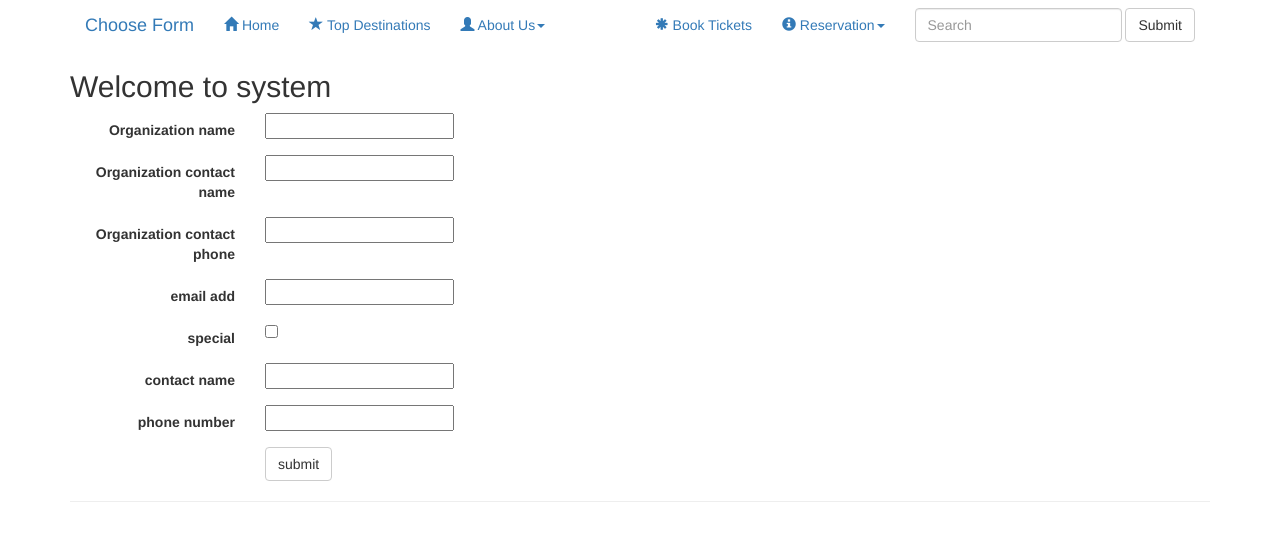
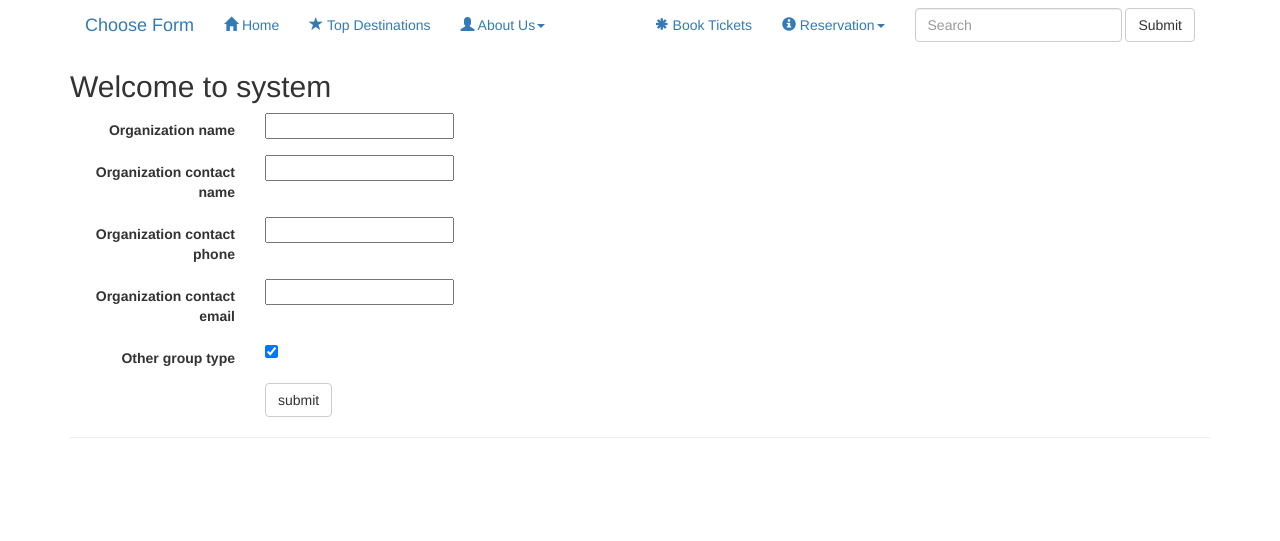
Before and after one commit to pprolancer/Dr-referral-tracker, a Django app: page / in a window 1280 px wide. Shown: the top 541 px of the page. Run offline with Django 3.2, Linux system fonts and the light colour scheme; some libraries are stand-ins or nearby versions.

Commit message:
Organization form changes and apply validation added requirements file

```diff
--- /dev/null
+++ b/requirements.txt
@@ -0,0 +1,4 @@
+Django==1.7.1
+argparse==1.2.1
+django-phonenumber-field==0.7.2
+phonenumbers==7.0.4
--- a/templates/tracking/welcome.html
+++ b/templates/tracking/welcome.html
@@ -19,6 +19,7 @@
         </div>
 
        {% endfor %}
+
         <div class="form-group">
             <div class="col-sm-offset-2 col-sm-10">
               <button type="submit" class="btn btn-default">submit</button>
--- a/tracking/forms.py
+++ b/tracking/forms.py
@@ -1,5 +1,6 @@
 from django import forms
 from tracking.models import *
+from phonenumber_field.formfields import PhoneNumberField
 
 class OrganizationForm(forms.ModelForm):
     """
@@ -7,15 +8,11 @@
     Check for duplicates
     Offer new NewPhysician creation in same form.
     """
-    org_name = forms.CharField(label="Organization name", max_length=140)
-    org_cont_name = forms.CharField(label="contact name", max_length=140)
-    org_phone_no = forms.CharField(label="phone number", max_length=140)
-    org_email = forms.CharField(label="email add", max_length=140)
-    org_special = forms.BooleanField(label="special")
 
     class Meta:
         model = Organization
-
+        fields = ["org_name", "org_contact_name", "org_phone",
+         "org_email", "org_special"]
 
 class PhysicianForm(forms.ModelForm):
     """
@@ -24,10 +21,6 @@
     Check for duplicates
     Offer new NewPhysician creation
     """
-    physician_name = forms.CharField(label="Physician name", max_length=254)
-    # physician_phone = forms.PhoneNumberField(label="Physician contact")
-    physician_email = forms.EmailField(label="Physician email", max_length=254)
-    referral_special = forms.BooleanField(label="Other referral type")
 
     class Meta:
         model = Physician
@@ -41,8 +34,6 @@
     Don't need blank for Org
     Assume today's date
     """
-    visit_date = forms.DateField(label="Date of patient visit")
-    visit_count = forms.IntegerField(label="Total Visits for day")
 
     class Meta:
         model = Referral
--- a/tracking/views.py
+++ b/tracking/views.py
@@ -1,6 +1,9 @@
 from django.shortcuts import render
 from .forms import OrganizationForm
+from django.contrib import messages
 from django.views.generic import View
+from django.template import RequestContext
+from django.shortcuts import render_to_response, render, redirect
 
 # class ReferralReport(ListView):
 #     """
@@ -15,13 +18,16 @@
         return render(request,"tracking/welcome.html",ctx )
 
     def post(self, request, *args, **kwargs):
+        # import pdb; pdb.set_trace()
+        form = OrganizationForm(request.POST)
+        ctx = {"form": form}
+        if form.is_valid():
 
-        form = OrganizationForm(request.POST)
-        if form.is_valid():
             form.save()
-            return render_to_response('', RequestContext(request, {}))
+            # messages.warning(request, 'Form have saved successfully....')
+        form = OrganizationForm()
         ctx = {"form": form}
-        return render(request, "", ctx)
+        return render(request,"tracking/welcome.html",ctx )
 
 class physician(View):
     # display the physician form
```
